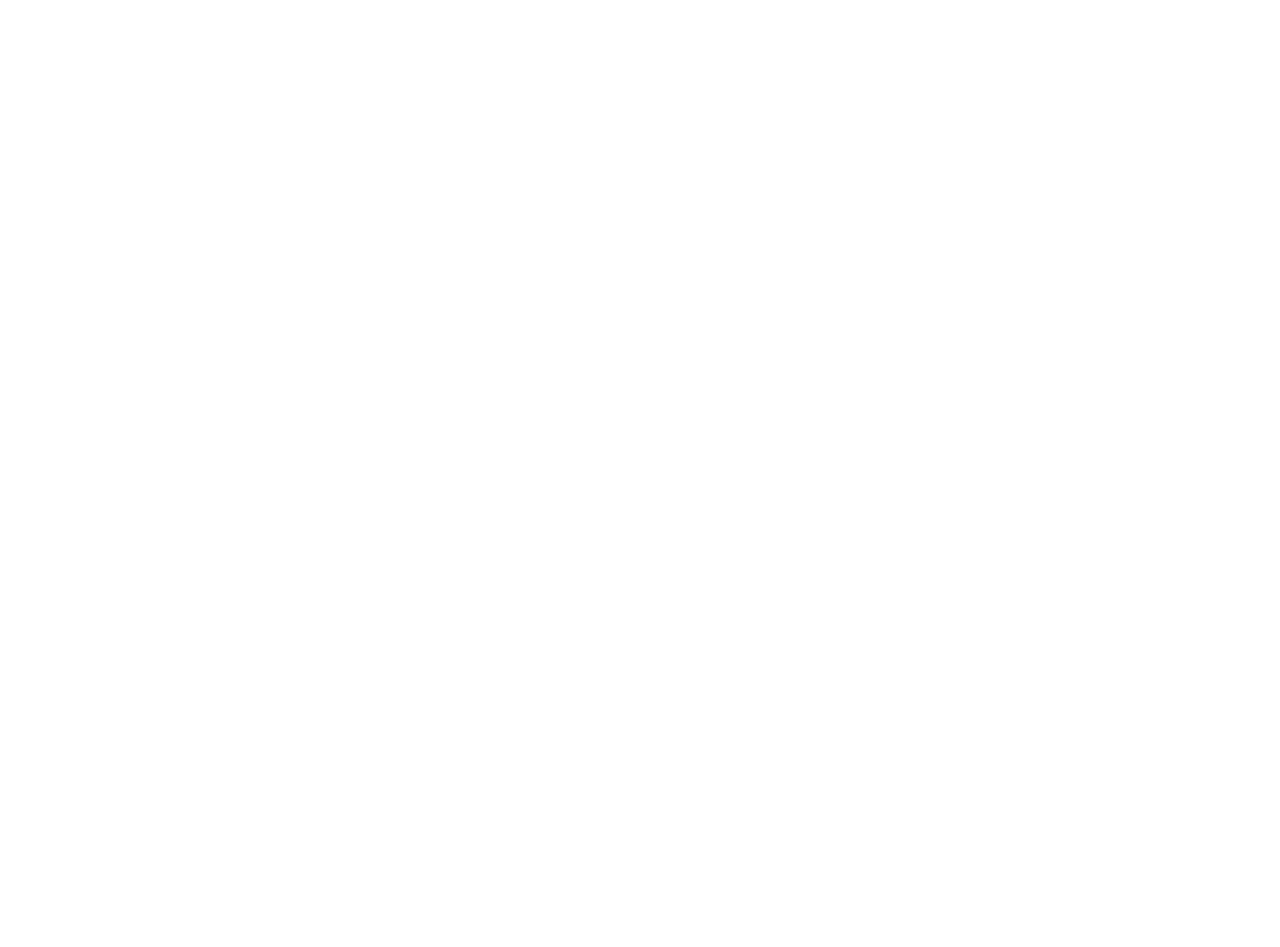
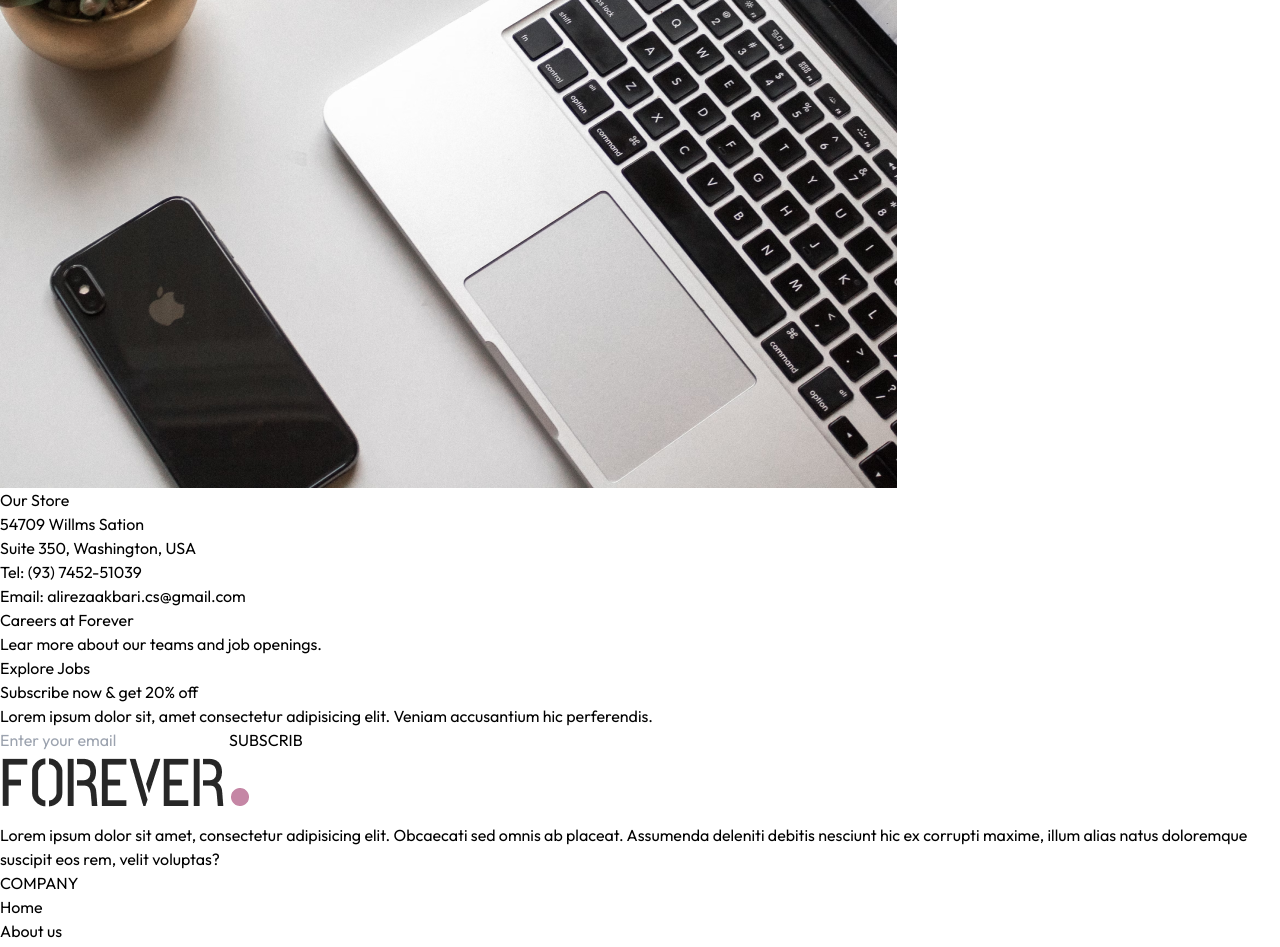
Before and after one commit to akbari-alireza/ECONMER-APP, a React (Vite) app: page /contact in a window 1280 px wide. Shown: the part 955-1902 px from the top of the page. Before the commit the page ends 882 px from the top, so only its background shows below. Built offline with nearby package versions, Linux system fonts and the light colour scheme.

Commit message:
Contact us and Completed the Frontend E-Commerce Website

```diff
--- a/src/pages/Contact.tsx
+++ b/src/pages/Contact.tsx
@@ -1,8 +1,28 @@
 import React from 'react'
+import Title from '../components/Title'
+import { assets } from '../assets/frontend_assets/assets'
+import { NewsLetterBox } from '../components/NewsLetterBox'
 
-function Contact() {
+const Contact = () => {
   return (
-    <div>Contact</div>
+    <div>
+      <div className='text-center text-2xl pt-10 border-t'>
+        <Title text1={'CONTACT'} text2={'US'}/>
+      </div>
+
+      <div className='my-10 flex flex-col justify-center md:flex-row gap-10 mb-28'>
+        <img className='w-full md:max-w-[480px]' src={assets.contact_img} alt="" />
+        <div className='flex flex-col justify-center items-start gap-6'>
+          <p className=' font-semibold text-left text-gray-600 '>Our Store</p>
+          <p className='text-gray-500'>54709 Willms Sation <br /> Suite 350, Washington, USA</p>
+          <p className='text-gray-500'>Tel: (93) 7452-51039 <br /> Email: alirezaakbari.cs@gmail.com</p>
+          <p className='font-semibold text-xl text-gray-600'>Careers at Forever</p>
+          <p className='text-gray-500'>Lear more about  our teams and job openings.</p>
+          <button className='border border-black px-8 py-4 text-sm hover:bg-black hover:text-white transition-all duration-500'>Explore Jobs</button>
+        </div>
+      </div>
+      <NewsLetterBox/>
+    </div>
   )
 }
 
```
